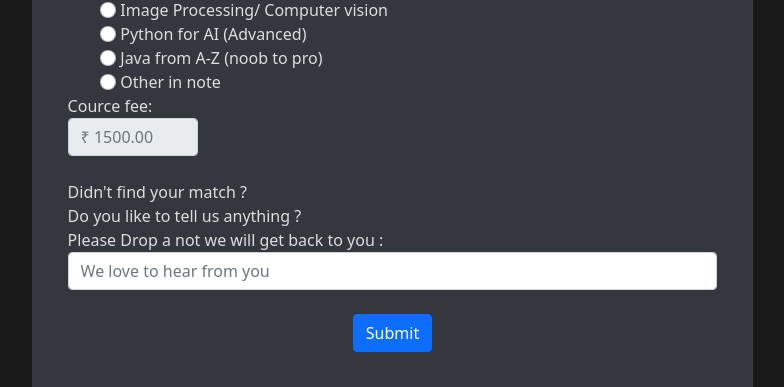
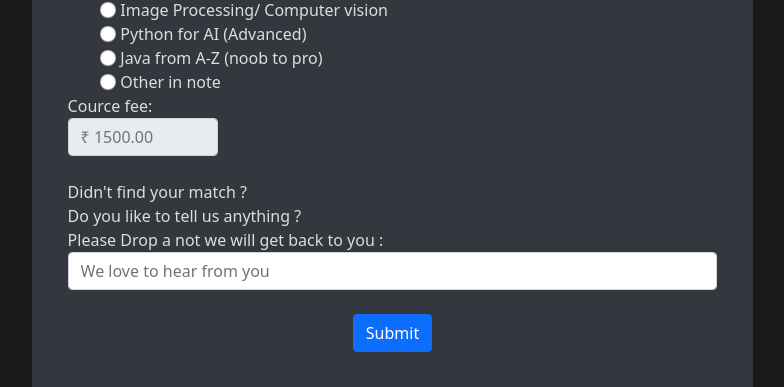
Before and after one commit to livinghumanz/kavwv-django, a Django app: page /registration in a window 1280 px wide. Shown: the part 965-1352 px from the top of the page, without its empty margins (55-839 px from the left). Run offline with Django 3.2, Linux system fonts and the light colour scheme.

Commit message:
fee sizing

```diff
--- a/templates/register/index.html
+++ b/templates/register/index.html
@@ -87,7 +87,7 @@
                     </div>
                     <div class="form-group">
                         <label for="fee">Cource fee: </label>
-                        <input type="input" name="fee" class="form-control" style="max-width: 20%;" id="fee" placeholder="&#8377; 1500.00" disabled>
+                        <input type="input" name="fee" class="form-control" style="width: 150px;" id="fee" placeholder="&#8377; 1500.00" disabled>
                     </div><br>
                     <div class="form-group">
                         <label for="note">Didn't find your match ? <br> Do you like to tell us anything ? <br> Please Drop a not we will get back to you : </label>
```
